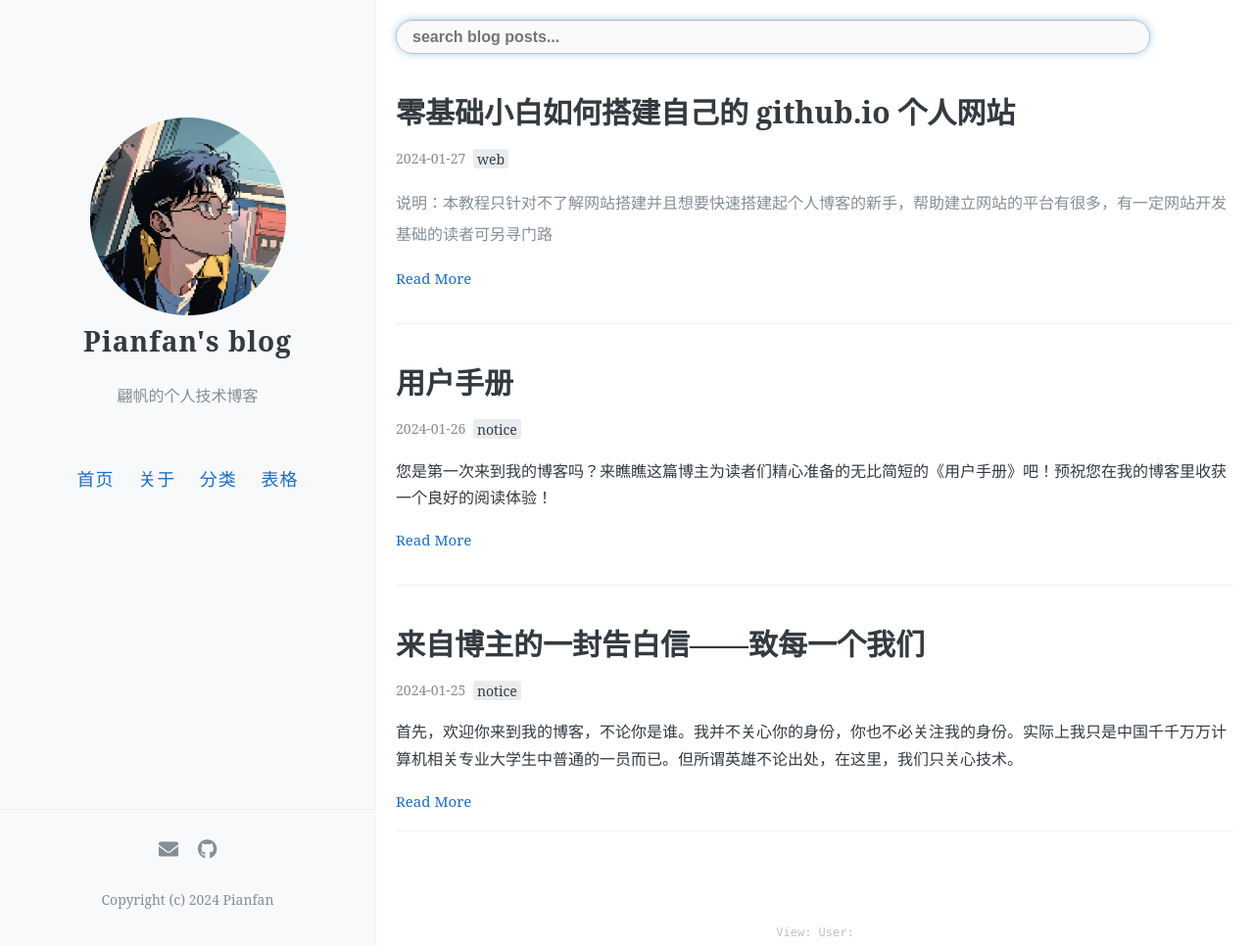
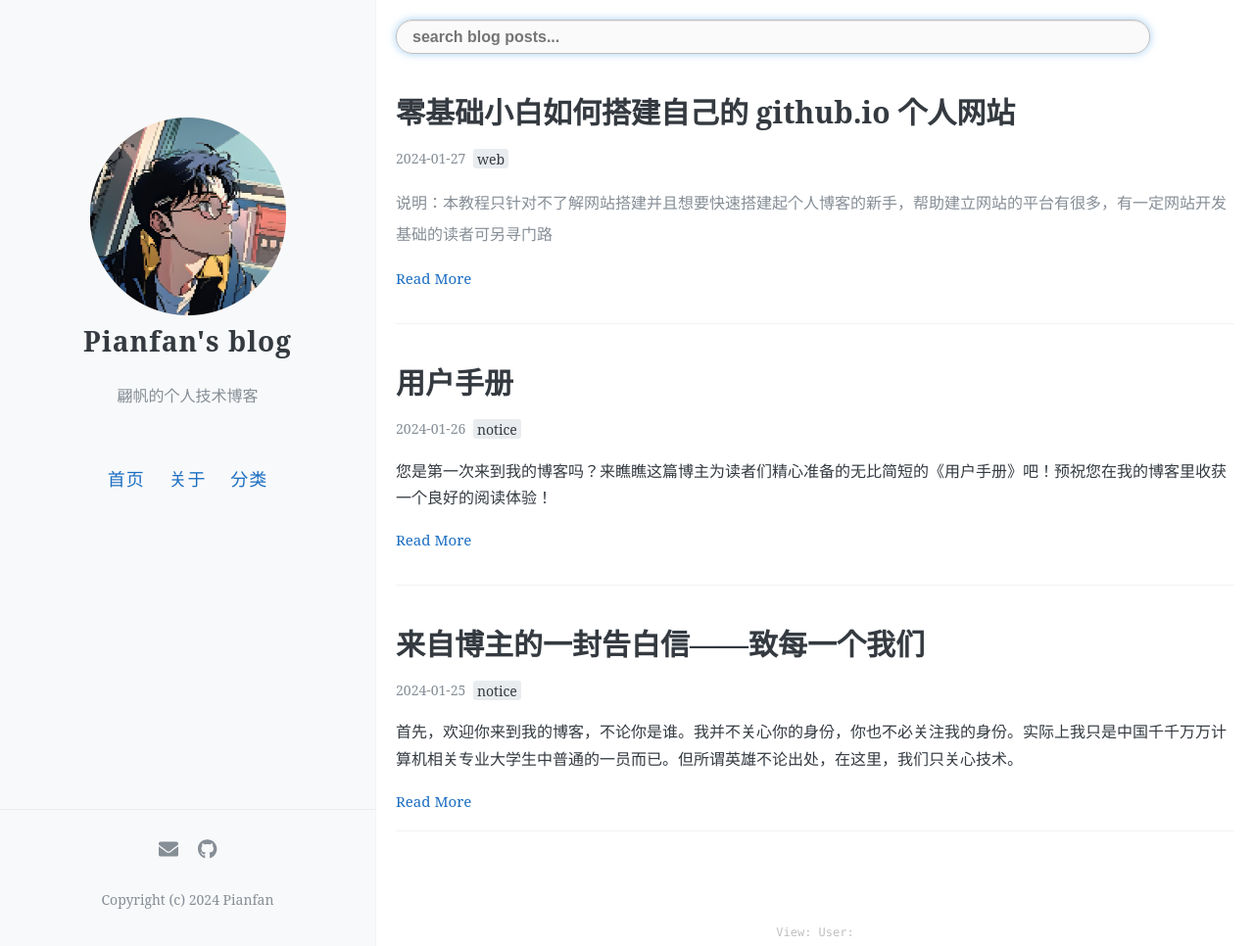
Before and after one commit to Alwyn-Tan/alwyn-tan.github.io, a Jekyll site: the page built from index.html, in a window 1280 px wide and 966 px high. Shown: the whole window at 98% size. Built offline with Jekyll 4.4.1, drawn with Linux system fonts in a browser that asks for light colours; the list of posts is cut into pages by our own code; comment, search, counter and statistics services are not loaded.

Commit message:
Update _config.yml

```diff
--- a/_config.yml
+++ b/_config.yml
@@ -11,8 +11,6 @@ navigation:
     url: /about
   - name: 分类
     url: /tags
-  - name: 表格
-    url: /table
 
 paginate: 8
 
```
